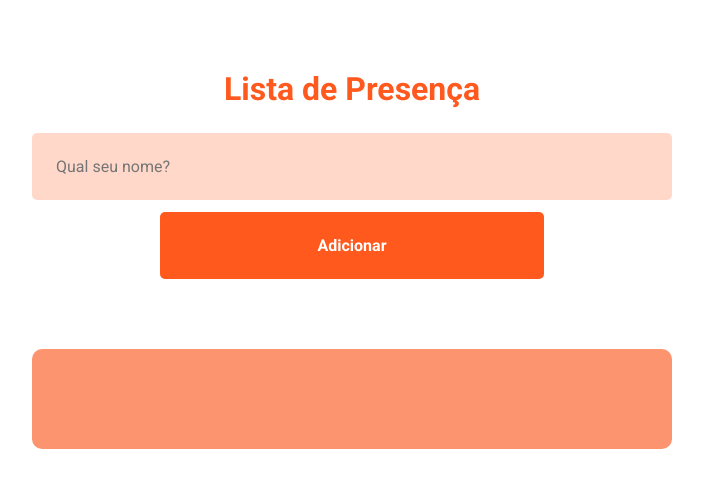
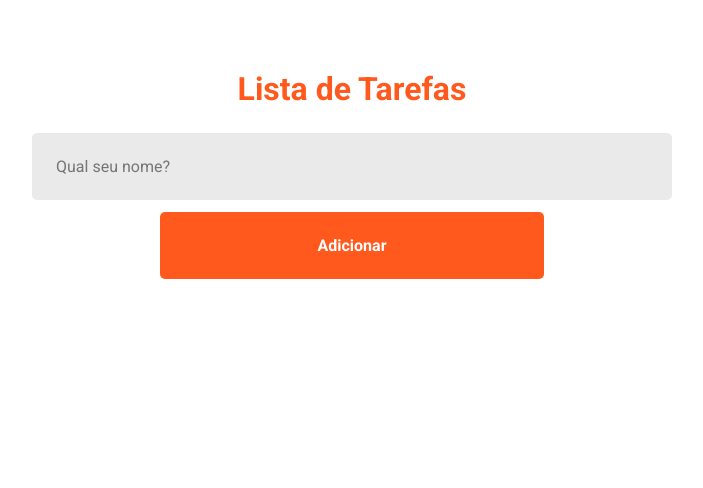
Before and after one commit to julianasinnott/task-list, a React (Vite) app: page / in a window 1280 px wide. Shown: the top 488 px of the page, without its empty margins (288-991 px from the left). Built offline with nearby package versions, Linux system fonts and the light colour scheme.

Commit message:
creating task list

```diff
--- a/src/pages/Initial/index.jsx
+++ b/src/pages/Initial/index.jsx
@@ -1,23 +1,25 @@
+import { useState } from 'react'
 import { Card } from '../../components/Card'
 import './styles.css'
 
-
-
-
-
-
-
-
 export function Initial() {
-
+  const [tasksName, setTasksName] = useState('')
+  const [taskList, setTaskList] = useState([])
 
   return (
-
     <div className='box'>
-      <h1>Lista de Presença</h1>
-      <input type="text" placeholder="Qual seu nome?"/>
-      <button type="button">Adicionar</button>
-      <Card />
+      <h1>Lista de Tarefas</h1>
+      <input
+        onChange={e => setTasksName(e.target.value)}
+        type="text"
+        placeholder="Qual seu nome?"/>
+      <button
+        type="button"
+        onClick={() => setTaskList([...taskList, tasksName])}
+      >
+        Adicionar
+      </button>
+      { taskList.map((task, index) => <Card key={index} nameTask={task} />) }
     </div>
   )
 }
--- a/src/pages/Initial/styles.css
+++ b/src/pages/Initial/styles.css
@@ -11,12 +11,17 @@ h1 {
 }
 
 input {
+    color:  rgba(74, 74, 73, 0.886);
     width: 50%;
     padding: 24px;
-    background-color: rgba(255, 68, 0, 0.208);
+    background-color: rgba(152, 152, 152, 0.208);
     border-radius: 5px;
     border:none;
     font-size: 16px;
+}
+
+textarea:focus, input:focus {
+    outline-color: rgba(255, 68, 0, 0.886);
 }
 
 button {
```
